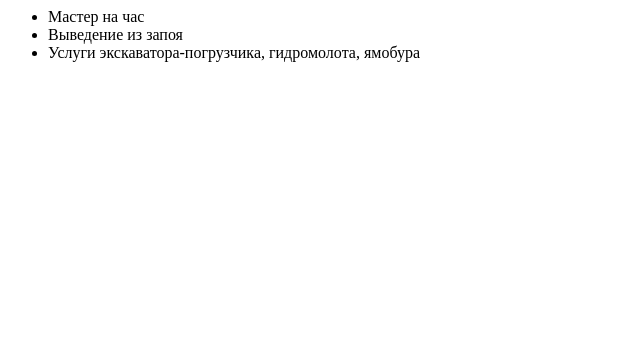
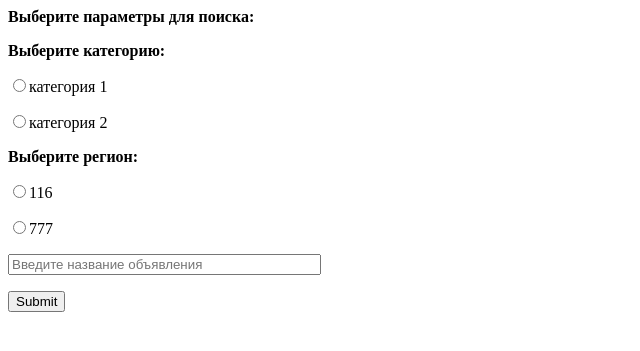
Before and after one commit to ilnrzakirov/Python_django, a Django app: page / in a window 1280 px wide. Shown: the top 351 px of the page, without its empty margins (0-640 px from the left). Run offline with Django 3.2, Linux system fonts and the light colour scheme.

Commit message:
advertisement_list

```diff
--- a/03_RequestsHandlingInDjango/board/advertisements/templates/advertisements/advertisement_list.html
+++ b/03_RequestsHandlingInDjango/board/advertisements/templates/advertisements/advertisement_list.html
@@ -1,7 +1,13 @@
-<html>
-<ul>
-    <li>Мастер на час</li>
-    <li>Выведение из запоя</li>
-    <li>Услуги экскаватора-погрузчика, гидромолота, ямобура</li>
-</ul>
-</html>
+<form>
+    <p><b>Выберите параметры для поиска:</b></p>
+    <p><b>Выберите категорию:</b></p>
+    {% for elem in category %}
+    <p><input type="radio" name="answer" value="elem">{{elem}}<Br></p>
+    {% endfor %}
+    <p><b>Выберите регион:</b></p>
+    {% for elem in region %}
+    <p><input type="radio" name="answer" value="elem">{{elem}}<Br></p>
+    {% endfor %}
+    <p><input type="text" name="userName" placeholder="Введите название объявления" size="36" /></p>
+    <p><input type="submit"></p>
+</form>
--- a/03_RequestsHandlingInDjango/board/advertisements/urls.py
+++ b/03_RequestsHandlingInDjango/board/advertisements/urls.py
@@ -2,7 +2,7 @@ from django.urls import path
 from . import views
 
 urlpatterns = [
-    path('', views.advertisement_list, name='advertisement_list'),
+    path('', views.Index.as_view(), name='advertisement_list'),
     path('advertisements/', views.Advertisement.as_view(), name='advertisements'),
     path('contacts/', views.Contacts.as_view(), name='contacts'),
     path('about/', views.About.as_view(), name='about'),
--- a/03_RequestsHandlingInDjango/board/advertisements/views.py
+++ b/03_RequestsHandlingInDjango/board/advertisements/views.py
@@ -59,3 +59,6 @@ class Index(TemplateView):
 
     def get_context_data(self, **kwargs):
         context = super().get_context_data(**kwargs)
+        context['category'] = ['категория 1', 'категория 2']
+        context['region'] = ['116', '777']
+        return context
```
